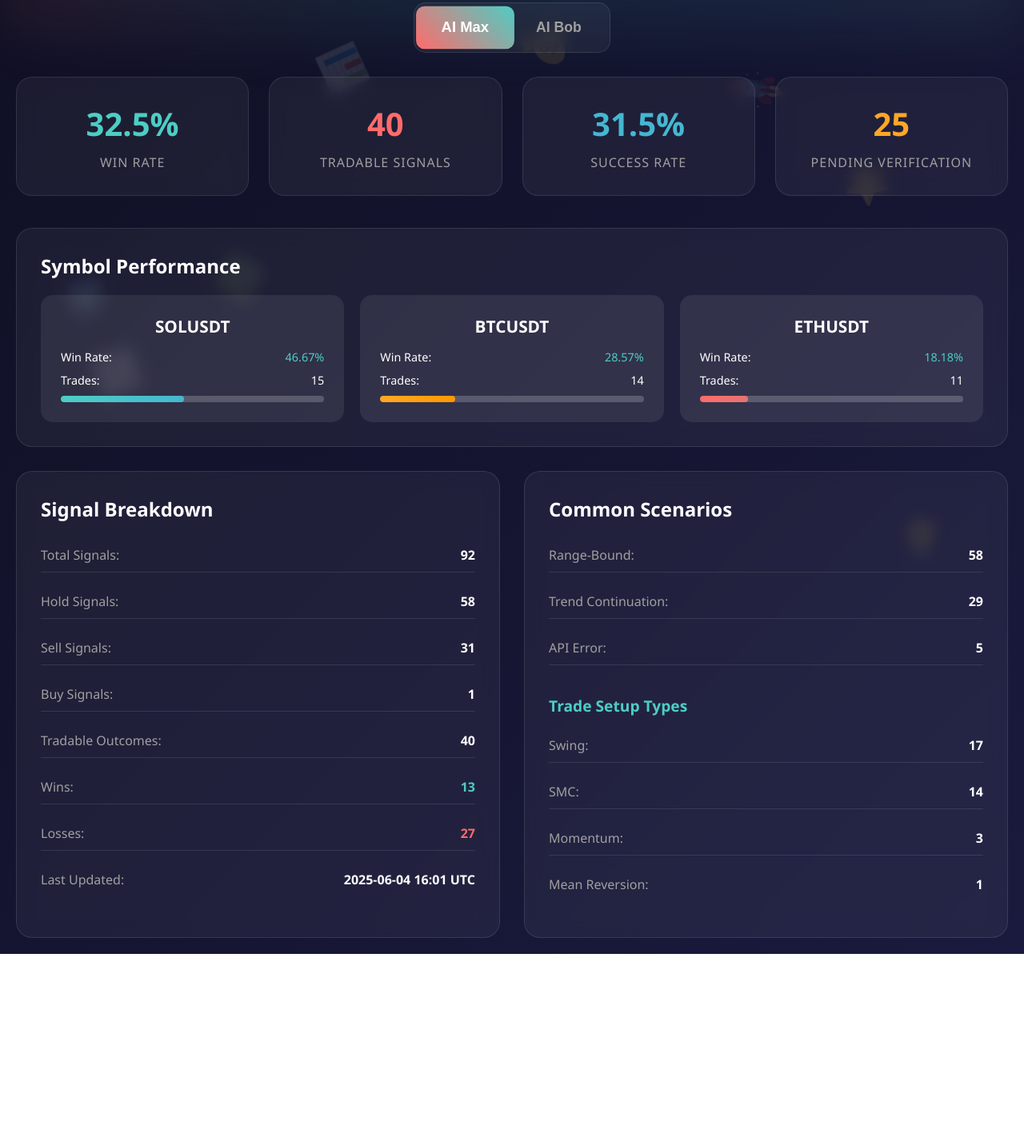
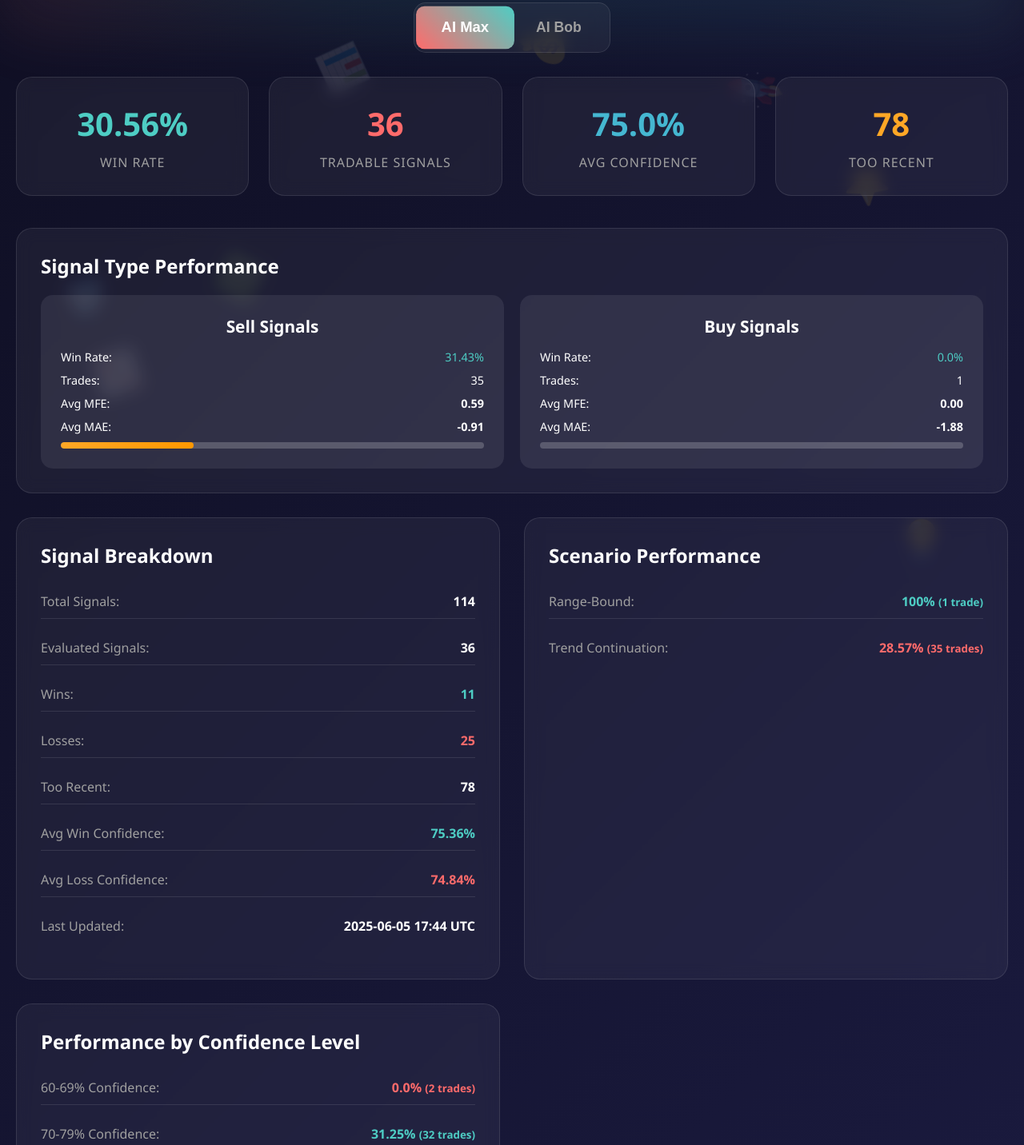
Before and after one commit to Mcnick1337/stats-page, a plain HTML site: page index.html in a window 1280 px wide. Shown: the part 159-1591 px from the top of the page at 80% size. Before the commit the page ends 1352 px from the top, so only its background shows below. Drawn offline with Linux system fonts and the light colour scheme.

Commit message:
Update index.html

```diff
--- a/index.html
+++ b/index.html
@@ -4,6 +4,8 @@
     <meta charset="UTF-8">
     <meta name="viewport" content="width=device-width, initial-scale=1.0">
     <title>Trading Signals Analysis Dashboard</title>
+    <!-- Chart.js script is no longer needed as all charts are removed -->
+    <!-- <script src="https://cdnjs.cloudflare.com/ajax/libs/Chart.js/3.9.1/chart.min.js"></script> -->
     <style>
         * {
             margin: 0;
@@ -382,66 +384,68 @@
         <div id="ai-max" class="tab-content active">
             <div class="stats-grid">
                 <div class="stat-card">
-                    <div class="stat-value win-rate">32.5%</div>
+                    <div class="stat-value win-rate">30.56%</div>
                     <div class="stat-label">Win Rate</div>
                 </div>
                 <div class="stat-card">
-                    <div class="stat-value total-signals">40</div>
+                    <div class="stat-value total-signals">36</div>
                     <div class="stat-label">Tradable Signals</div>
                 </div>
                 <div class="stat-card">
-                    <div class="stat-value confidence">31.5%</div>
-                    <div class="stat-label">Success Rate</div>
+                    <div class="stat-value confidence">75.0%</div>
+                    <div class="stat-label">Avg Confidence</div>
                 </div>
                 <div class="stat-card">
-                    <div class="stat-value pending">25</div>
-                    <div class="stat-label">Pending Verification</div>
+                    <div class="stat-value pending">78</div>
+                    <div class="stat-label">Too Recent</div>
                 </div>
             </div>
 
             <div class="symbol-performance">
-                <h2 class="section-title">Symbol Performance</h2>
+                <h2 class="section-title">Signal Type Performance</h2>
                 <div class="performance-grid">
                     <div class="symbol-card">
-                        <div class="symbol-name">SOLUSDT</div>
+                        <div class="symbol-name">Sell Signals</div>
                         <div class="symbol-stats">
                             <span>Win Rate:</span>
-                            <span class="win-rate">46.67%</span>
+                            <span class="win-rate">31.43%</span>
                         </div>
                         <div class="symbol-stats">
                             <span>Trades:</span>
-                            <span>15</span>
+                            <span>35</span>
+                        </div>
+                        <div class="symbol-stats">
+                            <span>Avg MFE:</span>
+                            <span class="detail-value">0.59</span>
+                        </div>
+                        <div class="symbol-stats">
+                            <span>Avg MAE:</span>
+                            <span class="detail-value">-0.91</span>
                         </div>
                         <div class="win-rate-bar">
-                            <div class="win-rate-fill" style="width: 46.67%; background: linear-gradient(90deg, #4ecdc4, #45b7d1);"></div>
+                            <div class="win-rate-fill" style="width: 31.43%; background: linear-gradient(90deg, #ffa726, #ff9800);"></div>
                         </div>
                     </div>
                     <div class="symbol-card">
-                        <div class="symbol-name">BTCUSDT</div>
+                        <div class="symbol-name">Buy Signals</div>
                         <div class="symbol-stats">
                             <span>Win Rate:</span>
-                            <span class="win-rate">28.57%</span>
+                            <span class="win-rate">0.0%</span>
                         </div>
                         <div class="symbol-stats">
                             <span>Trades:</span>
-                            <span>14</span>
+                            <span>1</span>
+                        </div>
+                        <div class="symbol-stats">
+                            <span>Avg MFE:</span>
+                            <span class="detail-value">0.00</span>
+                        </div>
+                        <div class="symbol-stats">
+                            <span>Avg MAE:</span>
+                            <span class="detail-value">-1.88</span>
                         </div>
                         <div class="win-rate-bar">
-                            <div class="win-rate-fill" style="width: 28.57%; background: linear-gradient(90deg, #ffa726, #ff9800);"></div>
-                        </div>
-                    </div>
-                    <div class="symbol-card">
-                        <div class="symbol-name">ETHUSDT</div>
-                        <div class="symbol-stats">
-                            <span>Win Rate:</span>
-                            <span class="win-rate">18.18%</span>
-                        </div>
-                        <div class="symbol-stats">
-                            <span>Trades:</span>
-                            <span>11</span>
-                        </div>
-                        <div class="win-rate-bar">
-                            <div class="win-rate-fill" style="width: 18.18%; background: linear-gradient(90deg, #ff6b6b, #e57373);"></div>
+                            <div class="win-rate-fill" style="width: 0.0%; background: linear-gradient(90deg, #ff6b6b, #e57373);"></div>
                         </div>
                     </div>
                 </div>
@@ -452,68 +456,61 @@
                     <h3 class="section-title">Signal Breakdown</h3>
                     <div class="detail-item">
                         <span class="detail-label">Total Signals:</span>
-                        <span class="detail-value">92</span>
+                        <span class="detail-value">114</span>
                     </div>
                     <div class="detail-item">
-                        <span class="detail-label">Hold Signals:</span>
-                        <span class="detail-value">58</span>
-                    </div>
-                    <div class="detail-item">
-                        <span class="detail-label">Sell Signals:</span>
-                        <span class="detail-value">31</span>
-                    </div>
-                    <div class="detail-item">
-                        <span class="detail-label">Buy Signals:</span>
-                        <span class="detail-value">1</span>
-                    </div>
-                    <div class="detail-item">
-                        <span class="detail-label">Tradable Outcomes:</span>
-                        <span class="detail-value">40</span>
+                        <span class="detail-label">Evaluated Signals:</span>
+                        <span class="detail-value">36</span>
                     </div>
                     <div class="detail-item">
                         <span class="detail-label">Wins:</span>
-                        <span class="detail-value" style="color: #4ecdc4;">13</span>
+                        <span class="detail-value" style="color: #4ecdc4;">11</span>
                     </div>
                     <div class="detail-item">
                         <span class="detail-label">Losses:</span>
-                        <span class="detail-value" style="color: #ff6b6b;">27</span>
+                        <span class="detail-value" style="color: #ff6b6b;">25</span>
+                    </div>
+                    <div class="detail-item">
+                        <span class="detail-label">Too Recent:</span>
+                        <span class="detail-value">78</span>
+                    </div>
+                    <div class="detail-item">
+                        <span class="detail-label">Avg Win Confidence:</span>
+                        <span class="detail-value" style="color: #4ecdc4;">75.36%</span>
+                    </div>
+                    <div class="detail-item">
+                        <span class="detail-label">Avg Loss Confidence:</span>
+                        <span class="detail-value" style="color: #ff6b6b;">74.84%</span>
                     </div>
                     <div class="detail-item">
                         <span class="detail-label">Last Updated:</span>
-                        <span class="detail-value">2025-06-04 16:01 UTC</span>
+                        <span class="detail-value">2025-06-05 17:44 UTC</span>
                     </div>
                 </div>
                 <div class="details-card">
-                    <h3 class="section-title">Common Scenarios</h3>
+                    <h3 class="section-title">Scenario Performance</h3>
                     <div class="detail-item">
                         <span class="detail-label">Range-Bound:</span>
-                        <span class="detail-value">58</span>
+                        <span class="detail-value" style="color: #4ecdc4;">100% <small>(1 trade)</small></span>
                     </div>
                     <div class="detail-item">
                         <span class="detail-label">Trend Continuation:</span>
-                        <span class="detail-value">29</span>
+                        <span class="detail-value" style="color: #ff6b6b;">28.57% <small>(35 trades)</small></span>
+                    </div>
+                </div>
+                <div class="details-card">
+                    <h3 class="section-title">Performance by Confidence Level</h3>
+                    <div class="detail-item">
+                        <span class="detail-label">60-69% Confidence:</span>
+                        <span class="detail-value" style="color: #ff6b6b;">0.0% <small>(2 trades)</small></span>
                     </div>
                     <div class="detail-item">
-                        <span class="detail-label">API Error:</span>
-                        <span class="detail-value">5</span>
-                    </div>
-                    <br>
-                    <h4 style="color: #4ecdc4; margin-bottom: 15px; font-size: 1.2rem;">Trade Setup Types</h4>
-                    <div class="detail-item">
-                        <span class="detail-label">Swing:</span>
-                        <span class="detail-value">17</span>
+                        <span class="detail-label">70-79% Confidence:</span>
+                        <span class="detail-value" style="color: #4ecdc4;">31.25% <small>(32 trades)</small></span>
                     </div>
                     <div class="detail-item">
-                        <span class="detail-label">SMC:</span>
-                        <span class="detail-value">14</span>
-                    </div>
-                    <div class="detail-item">
-                        <span class="detail-label">Momentum:</span>
-                        <span class="detail-value">3</span>
-                    </div>
-                    <div class="detail-item">
-                        <span class="detail-label">Mean Reversion:</span>
-                        <span class="detail-value">1</span>
+                        <span class="detail-label">80-89% Confidence:</span>
+                        <span class="detail-value" style="color: #4ecdc4;">50.0% <small>(2 trades)</small></span>
                     </div>
                 </div>
             </div>
@@ -534,7 +531,7 @@
                     <div class="stat-label">Avg Confidence</div>
                 </div>
                 <div class="stat-card">
-                    <div class="stat-value pending">87</div> <div class="stat-label">Pending Verification</div>
+                    <div class="stat-value pending">87</div> <div class="stat-label">Too Recent</div>
                 </div>
             </div>
 
@@ -608,7 +605,7 @@
                         <span class="detail-value" style="color: #ff6b6b;">35</span>
                     </div>
                     <div class="detail-item">
-                        <span class="detail-label">Pending Verification:</span>
+                        <span class="detail-label">Too Recent:</span>
                         <span class="detail-value">87</span>
                     </div>
                     <div class="detail-item">
```
